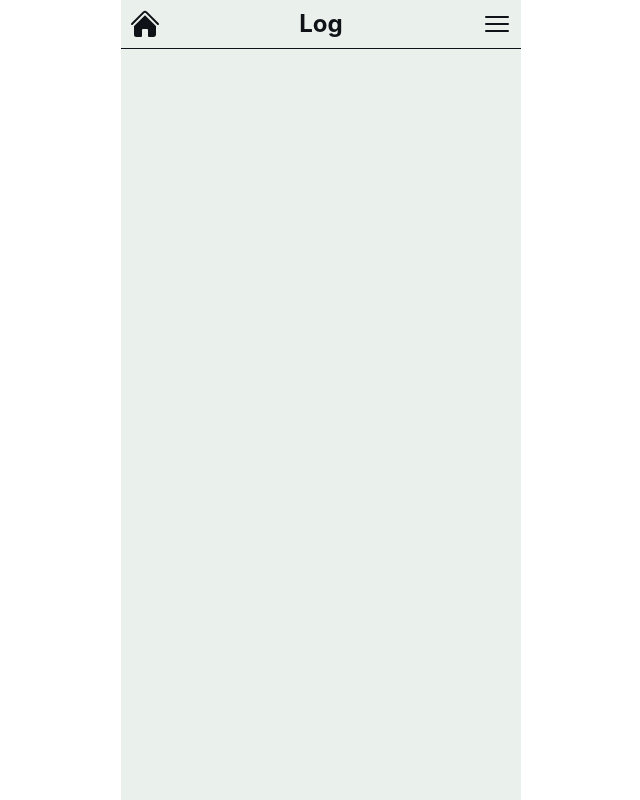
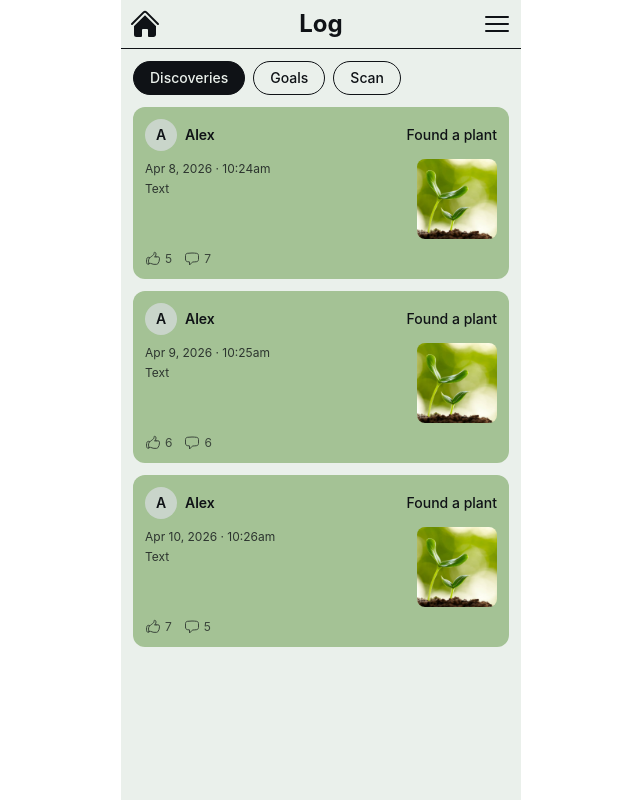
Before and after one commit to faas-bsu-26/GroupOne_ProjectTwo, a React (Vite) app: page /log in a window 1280 px wide. Shown: the whole page, without its empty margins (319-959 px from the left). Built offline with nearby package versions, Linux system fonts and the light colour scheme.

Commit message:
Adds content to Log page

```diff
--- a/src/pages/Log.jsx
+++ b/src/pages/Log.jsx
@@ -1,9 +1,47 @@
+import { useState } from "react";
 import Title from "../components/Title";
+import NavButtons from "../components/NavButtons";
+import DiscoveryRow from "../components/DiscoveryRow";
+import GoalRow from "../components/GoalRow";
+import { useNavigate } from "react-router-dom";
+
+const TABS = ["Discoveries", "Goals", "Scan"];
+
+const discoveries = [
+    { name: "Alex", action: "Found a plant", date: "Apr 8, 2026 · 10:24am", info: "Text", likes: 5, comments: 7, initials: "A", image: "/plant.jpg" },
+    { name: "Alex", action: "Found a plant", date: "Apr 9, 2026 · 10:25am", info: "Text", likes: 6, comments: 6, initials: "A", image: "/plant.jpg" },
+    { name: "Alex", action: "Found a plant", date: "Apr 10, 2026 · 10:26am", info: "Text", likes: 7, comments: 5, initials: "A", image: "/plant.jpg" },
+
+];
+
+const goals = [
+    { goalText: "Find 5 new plants", current: 3, total: 5 },
+    { goalText: "Find 2 new animals", current: 1, total: 2 },
+    { goalText: "Make 10 discoveries", current: 8, total: 10 },
+];
 
 export default function Log() {
+    const [tab, setTab] = useState("Discoveries");
+    const navigate = useNavigate();
+
     return (
         <div className="mx-auto min-h-screen flex flex-col max-w-100 bg-background-light text-text-dark dark:bg-background-dark dark:text-text-light">
             <Title title="Log" />
+            <NavButtons tabs={TABS} active={tab} onSelect={setTab} />
+
+            {tab === "Scan" && (
+                navigate("/scan")
+            )}
+
+            <div className="flex flex-col gap-3 px-3 pb-6">
+                {tab === "Discoveries" && discoveries.map((d, i) => (
+                    <DiscoveryRow key={i} {...d} />
+                ))}
+
+                {tab === "Goals" && goals.map((g, i) => (
+                    <GoalRow key={i} {...g} />
+                ))}
+            </div>
         </div>
     );
 }
```
